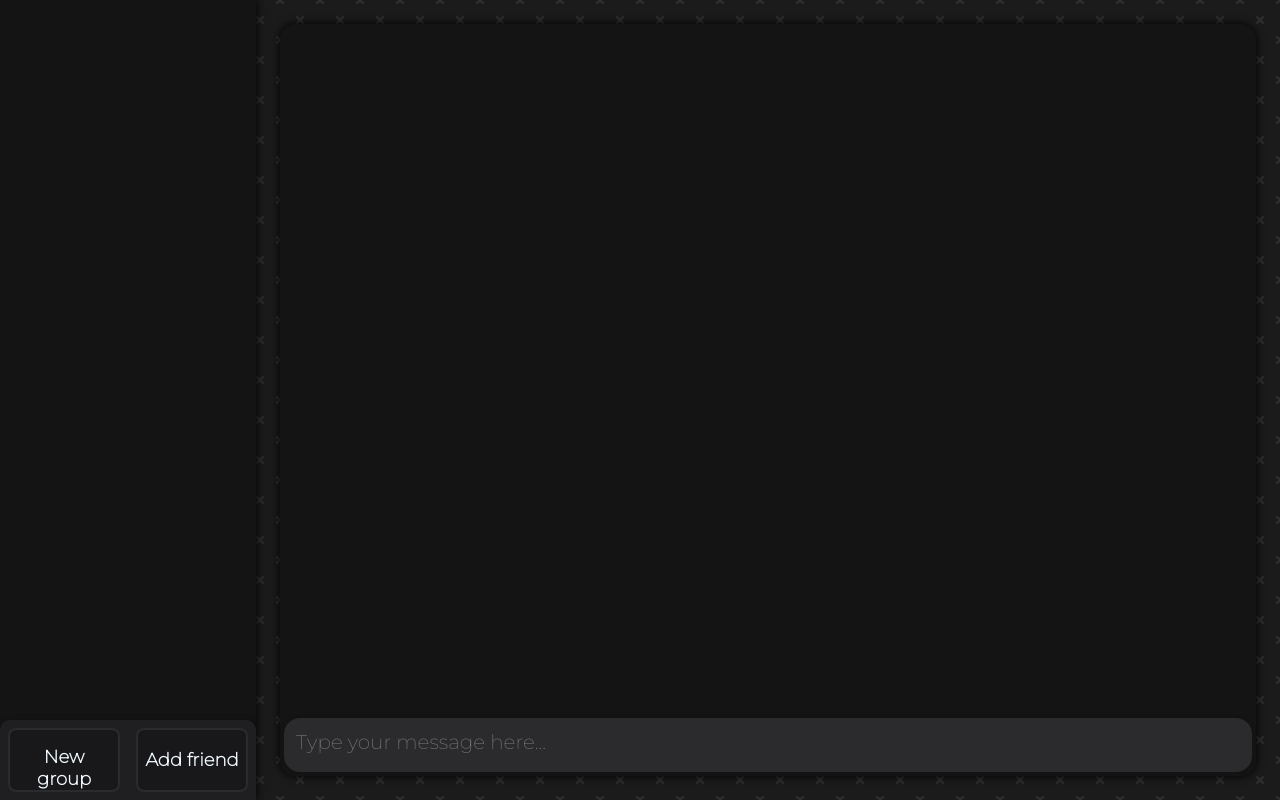
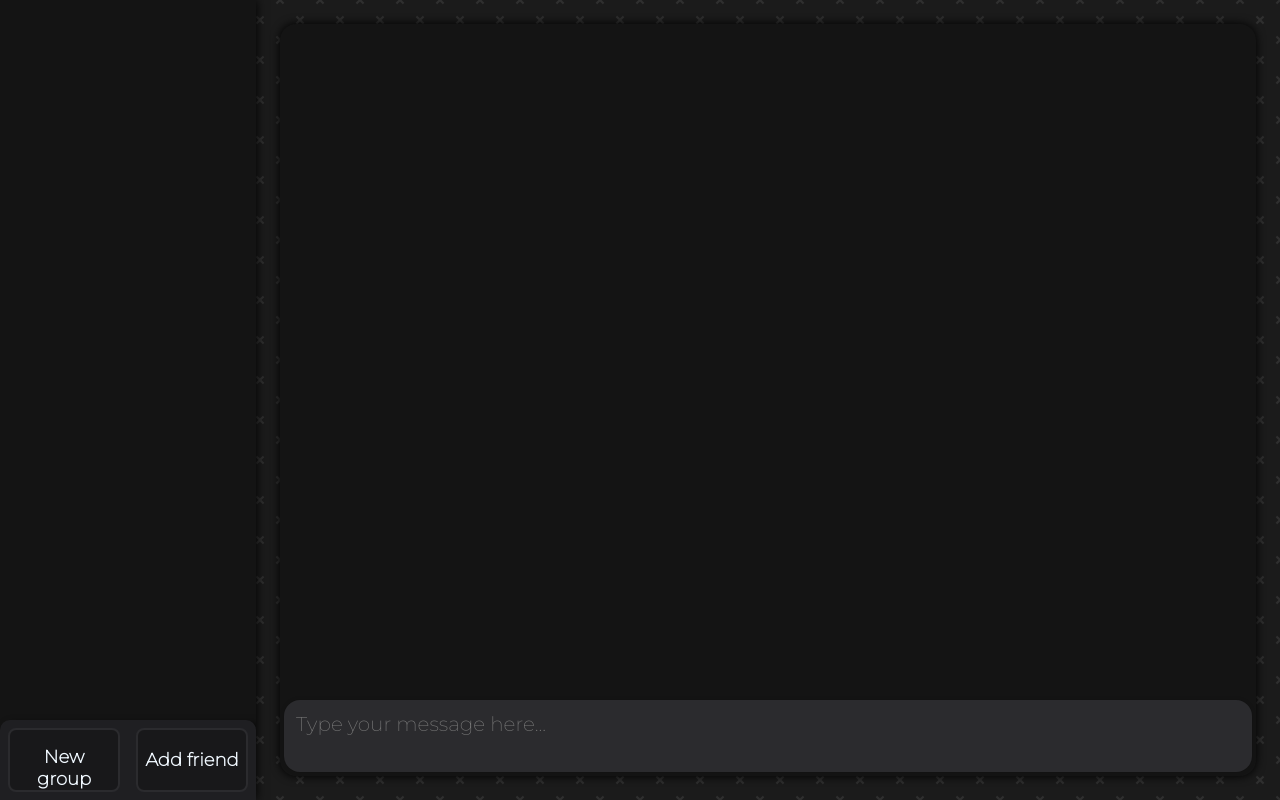
Before and after one commit to Hallowaa/Chatterino, a website: page public/html/mainchat.html in a window 1280 px wide. Drawn offline with nearby package versions, Linux system fonts and the light colour scheme; files that its build step writes are made by us from their sources; no server answers.

Commit message:
fixed input area from shrinking when many messages are displayed

```diff
--- a/public/css/mainchat.css
+++ b/public/css/mainchat.css
@@ -22,8 +22,9 @@ html,body {
 
 .chatInputField {
     display: flex;
+    flex-grow: 0;
     width: inherit;
-    height: 4%; /* locking height for now because it looks ugly otherwise*/
+    min-height: 4vmin; /* locking height for now because it looks ugly otherwise*/
     flex-direction: column;
 
     background-color: #2b2b2e;
```
